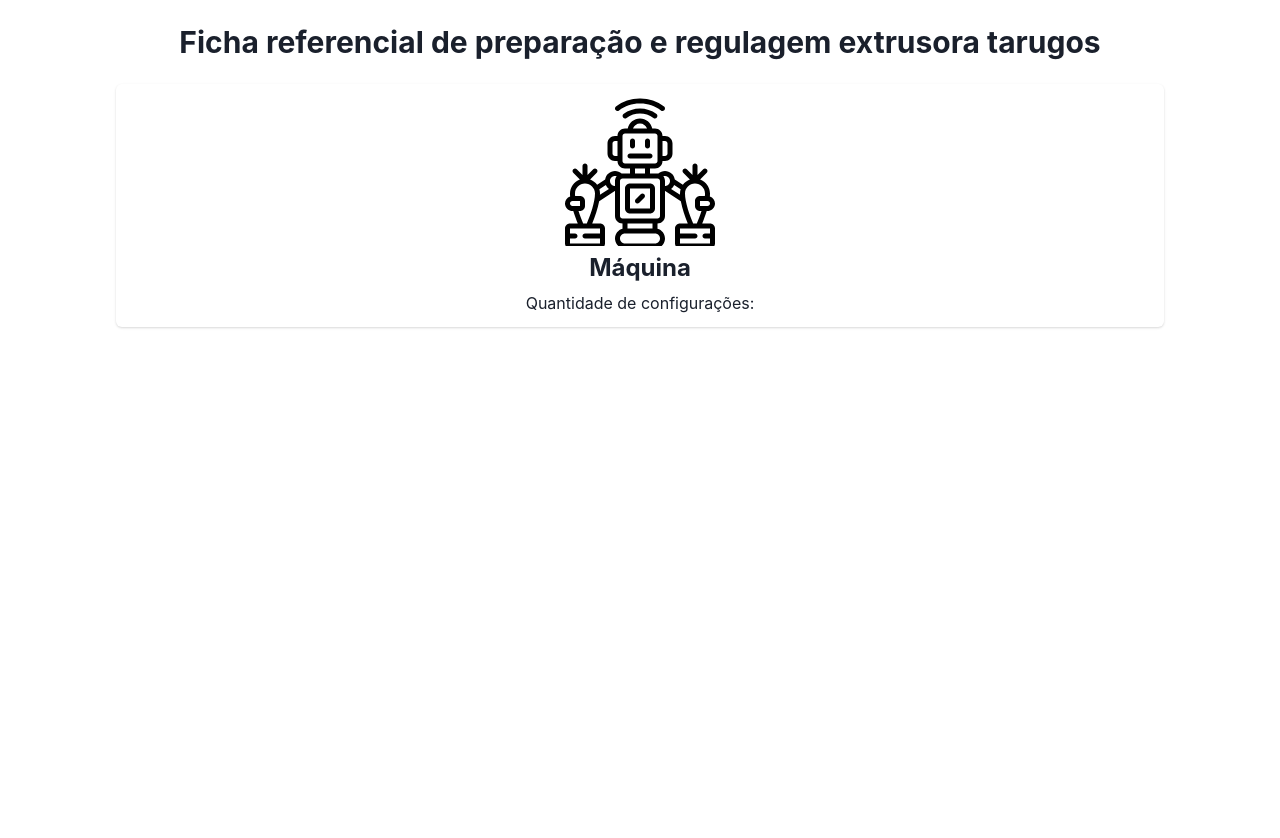
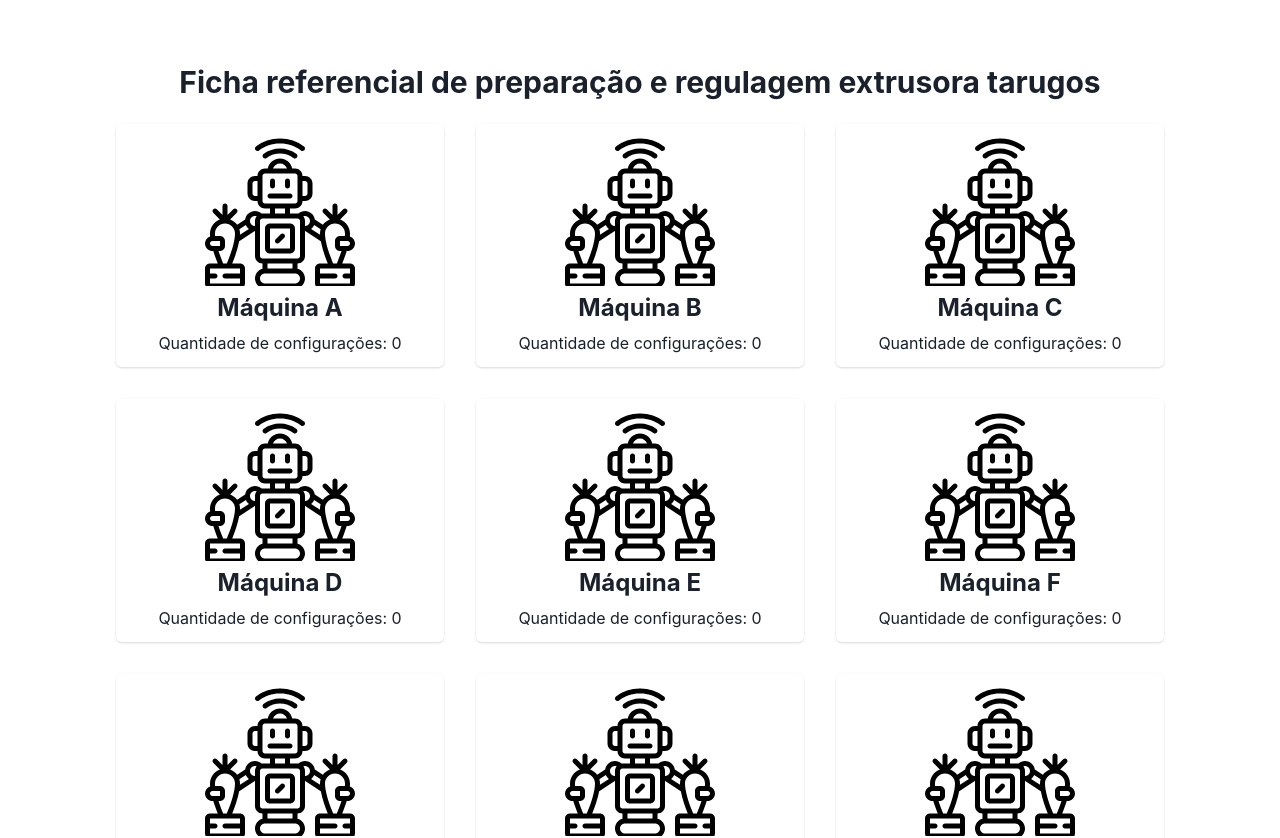
Before and after one commit to washington299/configuracao_maquinas, a Next.js app: page / in a window 1280 px wide. Shown: the top 838 px of the page. Before the commit the page ends 800 px from the top, so only its background shows below. Built offline with nearby package versions, Linux system fonts and the light colour scheme.

Commit message:
feat: add SimpleGrid on machine cards list

```diff
--- a/src/pages/index.js
+++ b/src/pages/index.js
@@ -1,23 +1,22 @@
-import { Heading, Container } from '@chakra-ui/react';
+import { Heading, Container, SimpleGrid } from '@chakra-ui/react';
 
 import { MachineCard } from 'components/MachineCard';
 
+import { machinesList } from 'const/machines';
+
 const Home = () => {
 	return (
-		<Container>
+		<Container py={10}>
 			<Heading as="h1" textAlign="center" fontSize={{ base: "xl", lg: "3xl"}} my={6}>
 				Ficha referencial de preparação e regulagem extrusora tarugos
 			</Heading>
 
-			<MachineCard />
+			<SimpleGrid columns={{ base: 1, md: 2, lg: 3 }} spacing={8}>
+				{machinesList.map((machineLetter) => (
+					<MachineCard key={machineLetter} letter={machineLetter} settingsQtd={0} />
+				))}
+			</SimpleGrid>
 		</Container>
-		// <Container>
-		// 	<Title>Ficha referencial de preparação e regulagem extrusora tarugos</Title>
-
-		// 	{Machines.map(({ id }) => (
-		// 		<MachineLinkButton key={id} id={id} />
-		// 	))}
-		// </Container>
 	);
 };
 
```
